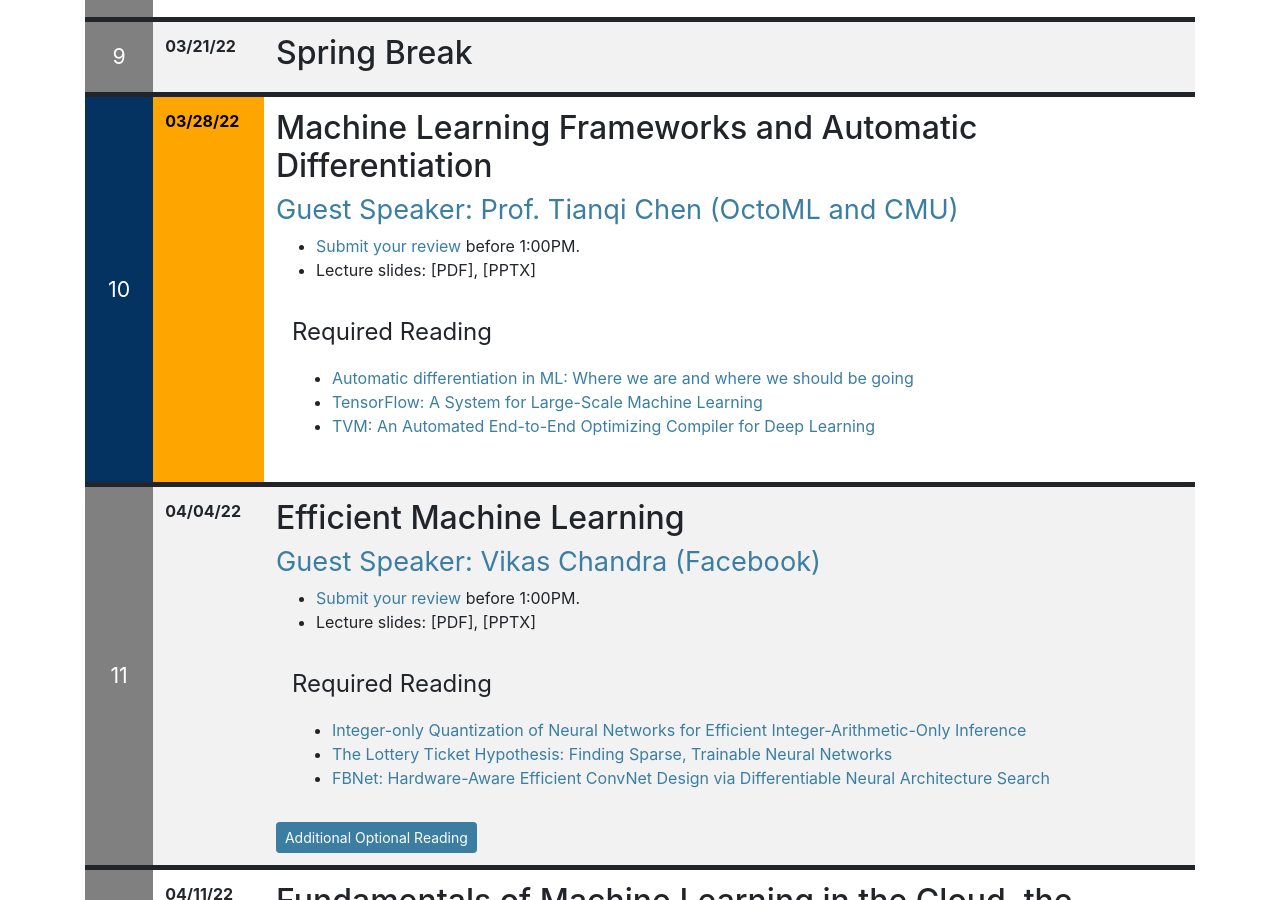
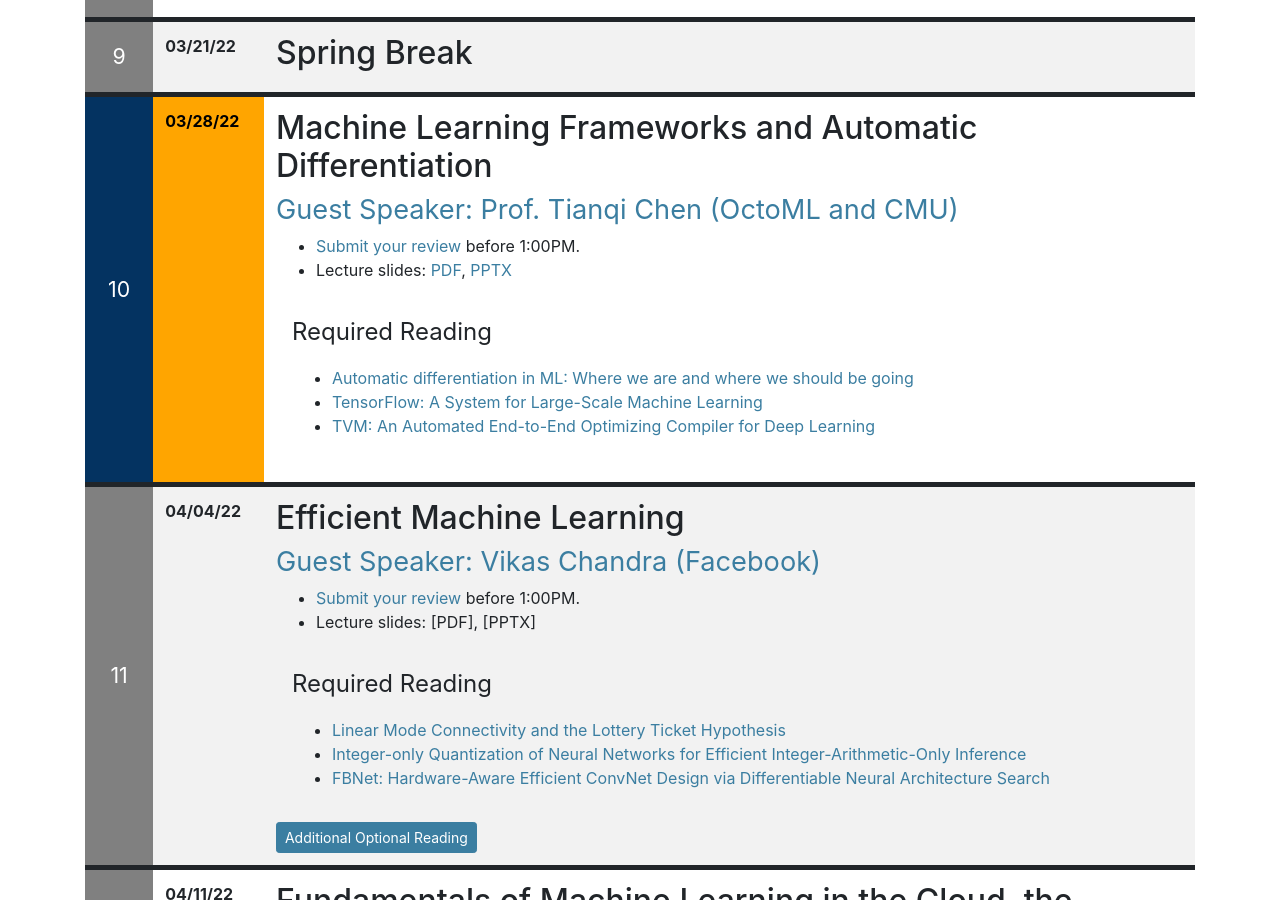
Before and after one commit to ucbrise/cs294-ai-sys-sp22, a Jekyll site: the page built from index.md, in a window 1280 px wide and 900 px high, scrolled down 3877 px. Built offline with Jekyll 4.4.1, drawn with Linux system fonts in a browser that asks for light colours; nearby versions of some CDN libraries; our own code applies the rules of GitHub Pages for plain Markdown files.

```diff
--- a/index.md
+++ b/index.md
@@ -234,7 +234,7 @@ This lecture will be an overview of the class, requirements, and an introduction
 ## [Guest Speaker: Prof. Tianqi Chen (OctoML and CMU)](https://tqchen.com)
 
 * [Submit your review](https://forms.gle/sxMrFsWDGsrToaxm6) before 1:00PM.
-* Lecture slides: [PDF], [PPTX]
+* Lecture slides: [PDF](assets/lectures/lec09/lec_09.pdf), [PPTX](assets/lectures/lec09/lec_09.pptx)
 
 <div class="reading">
 
@@ -258,14 +258,14 @@ This lecture will be an overview of the class, requirements, and an introduction
 <div class="reading">
 
 <div class="required_reading" markdown="1">
+* [Linear Mode Connectivity and the Lottery Ticket Hypothesis](https://arxiv.org/pdf/1912.05671.pdf)
 * [Integer-only Quantization of Neural Networks for Efficient Integer-Arithmetic-Only Inference](https://arxiv.org/pdf/1712.05877.pdf)
-* [The Lottery Ticket Hypothesis: Finding Sparse, Trainable Neural Networks](https://arxiv.org/pdf/1803.03635.pdf)
 * [FBNet: Hardware-Aware Efficient ConvNet Design via Differentiable Neural Architecture Search](https://arxiv.org/abs/1812.03443)
 </div>
 
 <div class="optional_reading" markdown="1">
+* [Hessian Aware trace-Weighted Quantization of Neural Networks](https://proceedings.neurips.cc/paper/2020/file/d77c703536718b95308130ff2e5cf9ee-Paper.pdf)
 * [The state of sparsity in deep neural networks](https://arxiv.org/pdf/1902.09574.pdf)
-* [Quantization and training of neural networks for efficient integer-arithmetic-only inference](http://openaccess.thecvf.com/content_cvpr_2018/papers/Jacob_Quantization_and_Training_CVPR_2018_paper.pdf)
 * [Sparsity in Deep Learning: Pruning and growth for efficient inference and training in neural networks](https://arxiv.org/pdf/2102.00554.pdf)
 </div>
 </div>
```
Also changed, not shown: 2 other files.
